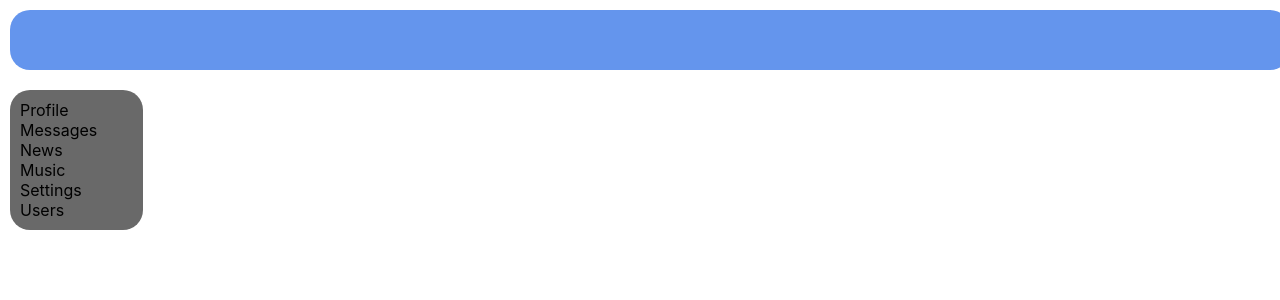
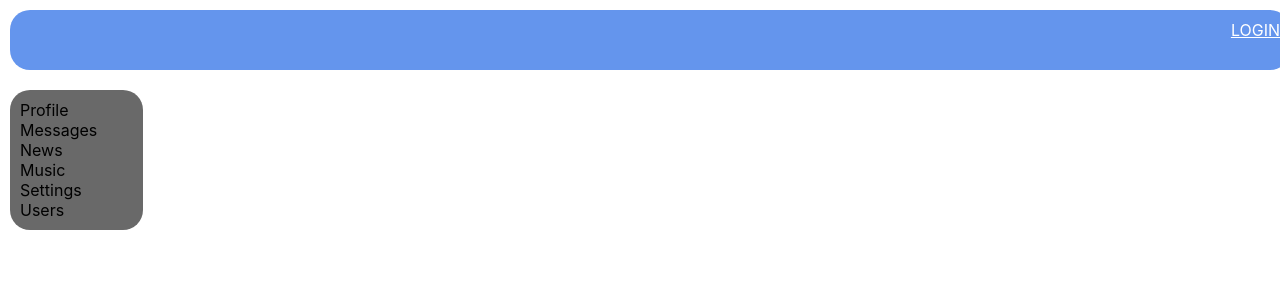
Before and after one commit to SteplerSS/SocialNet-React-, a React (Create React App) app: page /login in a window 1280 px wide. Shown: the top 300 px of the page. Built offline with nearby package versions, Linux system fonts and the light colour scheme; no server answers.

Commit message:
#61_03/07/2020

```diff
--- a/src/App.js
+++ b/src/App.js
@@ -1,20 +1,21 @@
 import React from 'react';
 
 import './App.css';
-import Header from "./components/Header/Header";
+
 import Navbar from "./components/Navbar/Navbar";
 import ProfileContainer from "./components/Profile/ProfileContainer";
 import DialogsContainer from "./components/Dialogs/DialogsContainer";
 import News from "./components/News/News";
 import {BrowserRouter, Route} from "react-router-dom";
 import UsersContainer from "./components/Users/UsersContainer"
+import HeaderContainer from './components/Header/HeaderContainer';
 
 
 const App = () => {
     return (
         <BrowserRouter>
             <div className='app-wrapper'>
-                <Header/>
+                <HeaderContainer/>
                 <Navbar/>
                 <div className='app-wrapper-content'>
                     <Route path='/dialogs' render={ () => <DialogsContainer/>}/>
--- /dev/null
+++ b/src/Redux/auth-reducer.js
@@ -0,0 +1,35 @@
+const SET_USER_DATA = 'SET_USER_DATA';
+
+
+
+let initialState = {
+    userId: null,
+    email: null,
+    login: null,
+    isAuth: false,
+
+};
+
+const authReducer = (state = initialState, action) => {
+
+
+    switch (action.type) {
+
+        case SET_USER_DATA:
+
+            return {
+                ...state,
+                ...action.data,
+                isAuth: true,
+            }
+
+        default:
+            return state;
+    };
+};
+
+export const setAuthUserData = (userId, email, login) => ({ type: SET_USER_DATA, data: {userId, email, login}})
+
+
+
+export default authReducer
--- a/src/Redux/redux-store.js
+++ b/src/Redux/redux-store.js
@@ -3,12 +3,14 @@
 import profileReducer from "./profile-reducer";
 import sidebarReducer from "./sidebar-reducer";
 import usersReducer from "./users-reducer";
+import authReducer from "./auth-reducer";
 
 let reducers = combineReducers({
     dialogsPage: dialogsReducer,
     profilePage: profileReducer,
     sidebar: sidebarReducer,
-    usersPage: usersReducer
+    usersPage: usersReducer,
+    auth: authReducer,
 });
 
 let store = createStore(reducers);
--- a/src/components/Header/Header.jsx
+++ b/src/components/Header/Header.jsx
@@ -1,10 +1,16 @@
 import React from 'react';
 import s from './Header.module.css'
+import { NavLink } from 'react-router-dom';
 
-const Header = () => {
+const Header = (props) => {
     return (
         <header className={s.header}>
             <img/>
+            <div className={s.loginBlock}>
+                {props.isAuth ? props.login :
+                <NavLink to={'/login'}>LOGIN</NavLink>}
+
+            </div>
         </header>
     );
 
--- a/src/components/Header/Header.module.css
+++ b/src/components/Header/Header.module.css
@@ -7,3 +7,11 @@
     border-radius: 20px;
 
 }
+
+.loginBlock {
+    float: right;
+
+}
+.loginBlock a {
+    color: white;
+}
--- /dev/null
+++ b/src/components/Header/HeaderContainer.jsx
@@ -0,0 +1,33 @@
+import React from 'react';
+import Header from "./Header"
+import * as axios from 'axios';
+import {connect} from "react-redux";
+import {setAuthUserData} from "../../Redux/auth-reducer"
+
+
+class HeaderContainer extends React.Component {
+    componentDidMount(){
+        axios.get(`https://social-network.samuraijs.com/api/1.0/auth/me`, {
+            withCredentials: true
+        } ).then(response => {
+            if(response.data.resultCode === 0){
+                let{Id, email, login,} = response.data.data;
+                this.props.setAuthUserData(Id, email, login);
+            }
+
+           debugger;
+        });
+    }
+
+    render() {
+    return <Header {...this.props}/>
+
+    }
+}
+
+const mapStateToProps = (state) => ({
+    isAuth: state.auth.isAuth,
+    login: state.auth.isAuth
+});
+
+export default connect (mapStateToProps, {setAuthUserData})(HeaderContainer);
```
Also changed, not shown: src/components/Profile/ProfileContainer.jsx (+6 -6 lines).
